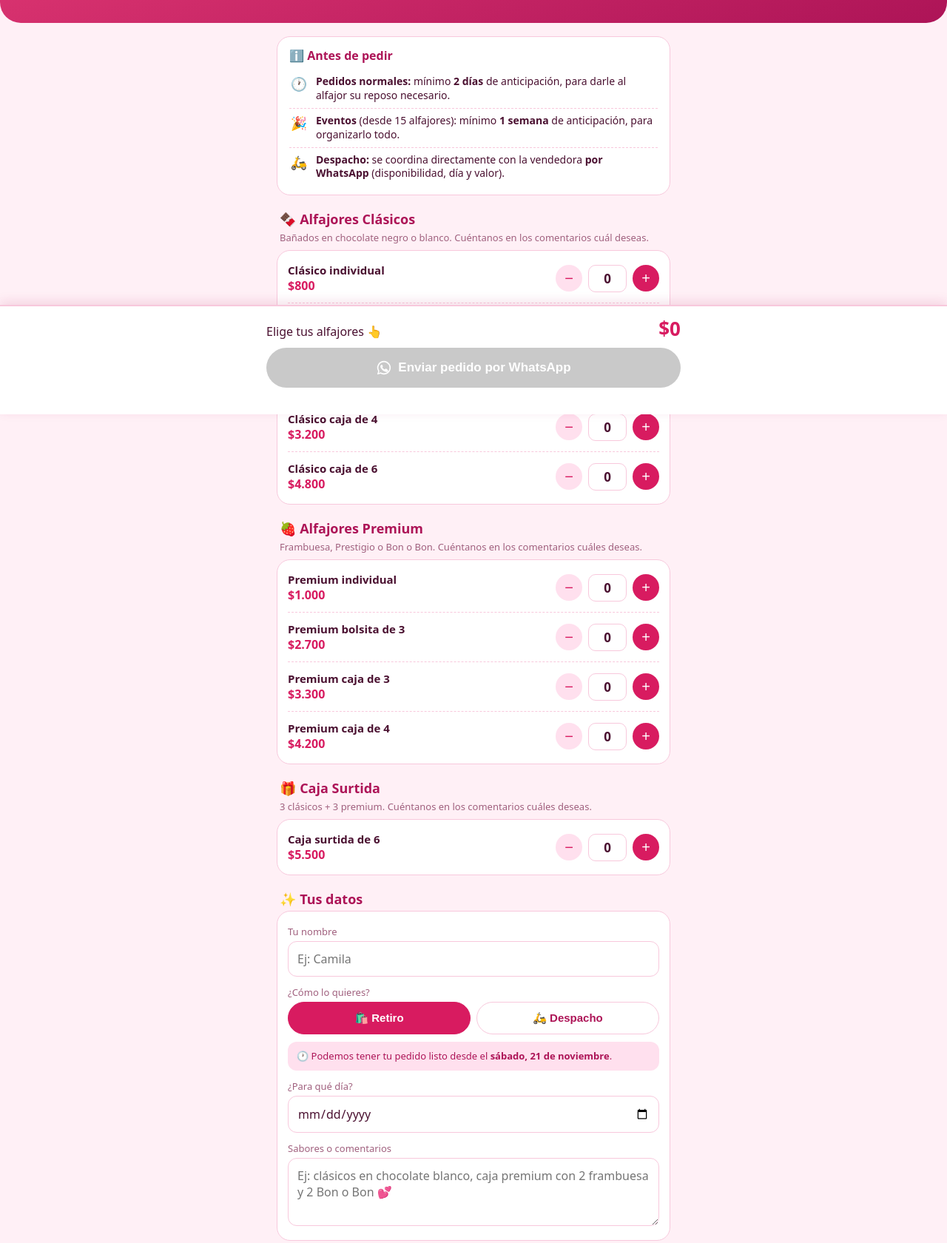
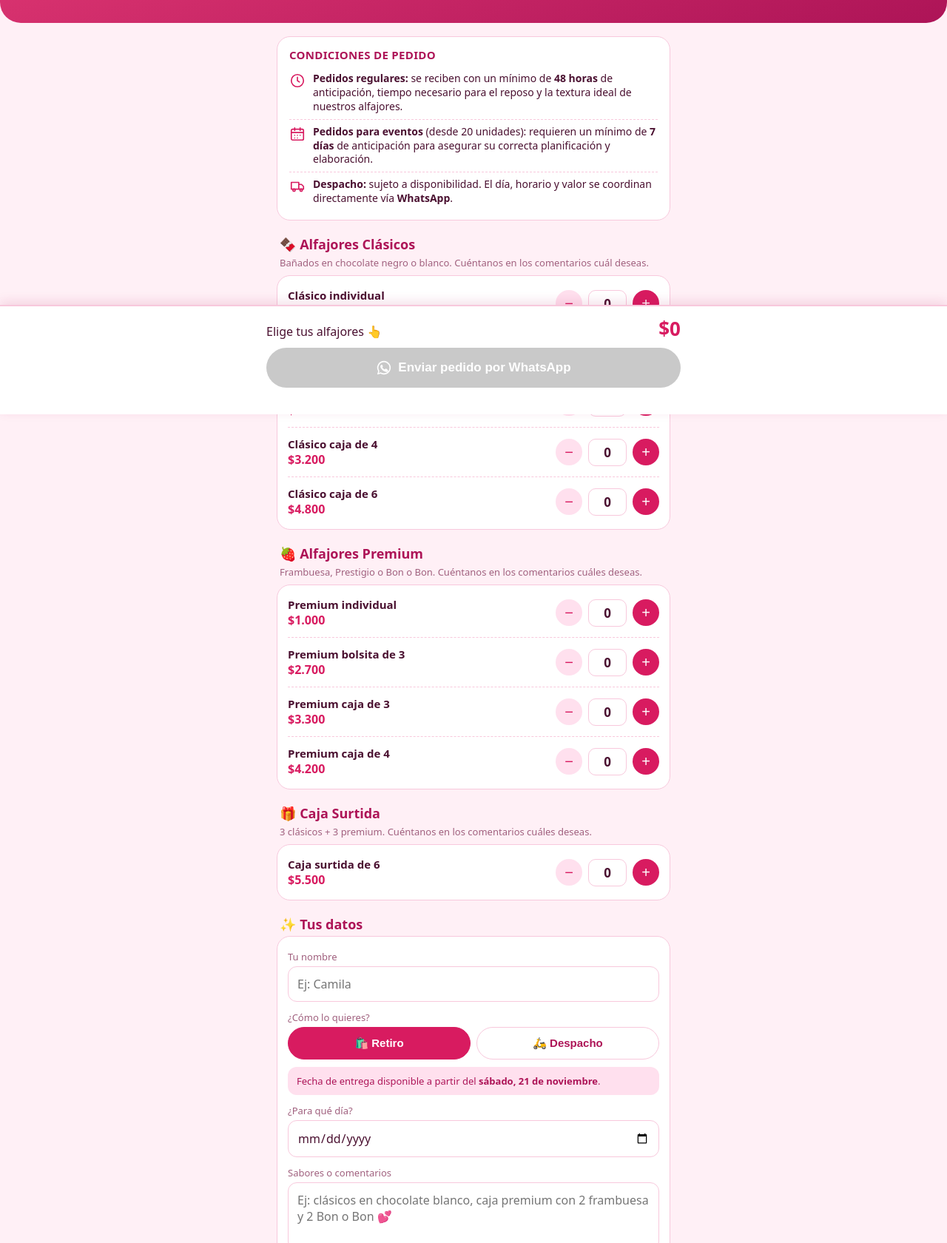
Before and after one commit to Jonhv19/FrancaAlfajoria, a plain HTML site: page index.html in a window 1280 px wide. Shown: the part 240-1920 px from the top of the page at 74% size. Drawn offline with Linux system fonts and the light colour scheme.

Commit message:
Add files via upload

```diff
--- a/index.html
+++ b/index.html
@@ -67,12 +67,12 @@ input,textarea{width:100%;padding:12px;border:1px solid var(--line);border-radiu
 .err{color:#b42318;font-size:13px;min-height:16px;text-align:center;margin-top:6px}
 .hidden{display:none}
 .cond{background:#fff;border:1px solid var(--line);border-radius:18px;padding:12px 16px;margin-top:4px}
-.cond h3{margin:2px 0 8px;font-size:16px;color:var(--rosa2)}
+.cond h3{margin:2px 0 6px;font-size:15px;color:var(--rosa2);letter-spacing:.3px;text-transform:uppercase}
 .cond ul{margin:0;padding:0;list-style:none}
 .cond li{display:flex;gap:10px;padding:7px 0;border-bottom:1px dashed var(--line);font-size:14px;line-height:1.35}
 .cond li:last-child{border-bottom:0}
 .cond li b{color:var(--txt)}
-.cond .ico{flex:none;width:26px;text-align:center;font-size:18px}
+.cond .ico{flex:none;color:var(--rosa);margin-top:1px}
 .aviso{background:var(--soft);color:var(--rosa2);border-radius:12px;padding:10px 12px;font-size:13px;margin-top:10px;line-height:1.4}
 footer{text-align:center;color:var(--sub);font-size:12px;margin-top:20px}
 </style>
@@ -86,11 +86,11 @@ footer{text-align:center;color:var(--sub);font-size:12px;margin-top:20px}
 
 <main>
   <section class="cond" aria-labelledby="condTit">
-    <h3 id="condTit">ℹ️ Antes de pedir</h3>
+    <h3 id="condTit">Condiciones de pedido</h3>
     <ul>
-      <li><span class="ico">🕐</span><span><b>Pedidos normales:</b> mínimo <b>2 días</b> de anticipación, para darle al alfajor su reposo necesario.</span></li>
-      <li><span class="ico">🎉</span><span><b>Eventos</b> (desde 15 alfajores): mínimo <b>1 semana</b> de anticipación, para organizarlo todo.</span></li>
-      <li><span class="ico">🛵</span><span><b>Despacho:</b> se coordina directamente con la vendedora <b>por WhatsApp</b> (disponibilidad, día y valor).</span></li>
+      <li><svg class="ico" width="22" height="22" viewBox="0 0 24 24" fill="none" stroke="currentColor" stroke-width="1.8" stroke-linecap="round" stroke-linejoin="round" aria-hidden="true"><circle cx="12" cy="12" r="9"/><path d="M12 7v5l3 2"/></svg><span><b>Pedidos regulares:</b> se reciben con un mínimo de <b>48 horas</b> de anticipación, tiempo necesario para el reposo y la textura ideal de nuestros alfajores.</span></li>
+      <li><svg class="ico" width="22" height="22" viewBox="0 0 24 24" fill="none" stroke="currentColor" stroke-width="1.8" stroke-linecap="round" stroke-linejoin="round" aria-hidden="true"><rect x="3" y="5" width="18" height="16" rx="2"/><path d="M16 3v4M8 3v4M3 10h18M8 14h.01M12 14h.01M16 14h.01M8 18h.01M12 18h.01"/></svg><span><b>Pedidos para eventos</b> (desde 20 unidades): requieren un mínimo de <b>7 días</b> de anticipación para asegurar su correcta planificación y elaboración.</span></li>
+      <li><svg class="ico" width="22" height="22" viewBox="0 0 24 24" fill="none" stroke="currentColor" stroke-width="1.8" stroke-linecap="round" stroke-linejoin="round" aria-hidden="true"><path d="M3 6h11v10H3zM14 9h4l3 3v4h-7"/><circle cx="7" cy="17.5" r="1.8"/><circle cx="17.5" cy="17.5" r="1.8"/></svg><span><b>Despacho:</b> sujeto a disponibilidad. El día, horario y valor se coordinan directamente vía <b>WhatsApp</b>.</span></li>
     </ul>
   </section>
   <div id="catalogo"></div>
@@ -103,7 +103,7 @@ footer{text-align:center;color:var(--sub);font-size:12px;margin-top:20px}
     <div id="dirBox" class="hidden">
       <label>Comuna</label><input id="comuna" autocomplete="address-level2" placeholder="Ej: Maipú">
       <label>Dirección</label><input id="dir" autocomplete="street-address" placeholder="Calle y número">
-      <div class="aviso" id="despAviso">🛵 El despacho se coordina directamente por WhatsApp: ahí acordamos disponibilidad, día y valor.</div>
+      <div class="aviso" id="despAviso">El despacho está sujeto a disponibilidad. Coordinaremos contigo el día, horario y valor vía WhatsApp.</div>
     </div>
     <div class="aviso" id="antAviso"></div>
     <div style="display:flex;gap:8px">
@@ -138,7 +138,7 @@ const fmt=n=>'$'+n.toLocaleString('es-CL');
 const P={}; CATALOGO.forEach(c=>c.items.forEach(([id,n,p,sub])=>P[id]={n,p,sub}));
 // alfajores que trae cada producto (para saber si es evento)
 const ALF={c1:1,c3b:3,c3c:3,c4:4,c6:6,p1:1,p3b:3,p3c:3,p4:4,s6:6};
-const MIN_EVENTO=15, DIAS_NORMAL=2, DIAS_EVENTO=7;
+const MIN_EVENTO=20, DIAS_NORMAL=2, DIAS_EVENTO=7;
 const isoLocal=d=>d.getFullYear()+'-'+String(d.getMonth()+1).padStart(2,'0')+'-'+String(d.getDate()).padStart(2,'0');
 const masDias=n=>{const d=new Date(); d.setHours(12,0,0,0); d.setDate(d.getDate()+n); return d;};
 const totalAlf=()=>Object.keys(cant).reduce((a,id)=>a+cant[id]*(ALF[id]||1),0);
@@ -178,15 +178,15 @@ function reglasFecha(){
   const dias=esEvento()?DIAS_EVENTO:DIAS_NORMAL, min=isoLocal(masDias(dias));
   $('#fecha').min=min;
   $('#antAviso').innerHTML=esEvento()
-    ?`🎉 Tu pedido es de <b>${totalAlf()} alfajores</b> (evento): lo podemos tener desde el <b>${largoF(masDias(dias))}</b>.`
-    :`🕐 Podemos tener tu pedido listo desde el <b>${largoF(masDias(dias))}</b>.`;
+    ?`Pedido para evento (<b>${totalAlf()} unidades</b>): fecha de entrega disponible a partir del <b>${largoF(masDias(dias))}</b>.`
+    :`Fecha de entrega disponible a partir del <b>${largoF(masDias(dias))}</b>.`;
 }
 
 $('#enviar').onclick=()=>{
   const nombre=$('#nombre').value.trim(), fecha=$('#fecha').value, dir=$('#dir').value.trim();
   if(!nombre) return err('Escribe tu nombre 💕','#nombre');
   if(!fecha) return err('Elige para qué día lo quieres','#fecha');
-  if(fecha<$('#fecha').min) return err(esEvento()?'Para eventos (15 alfajores o más) necesitamos al menos 1 semana de anticipación':'Necesitamos al menos 2 días de anticipación para el reposo del alfajor','#fecha');
+  if(fecha<$('#fecha').min) return err(esEvento()?'Los pedidos para eventos requieren al menos 7 días de anticipación':'Los pedidos requieren al menos 48 horas de anticipación','#fecha');
   const comuna=$('#comuna').value.trim();
   if(entrega==='Despacho'&&!comuna) return err('Escribe la comuna de despacho','#comuna');
   if(entrega==='Despacho'&&!dir) return err('Escribe la dirección de despacho','#dir');
@@ -196,7 +196,7 @@ $('#enviar').onclick=()=>{
     '🎀 *Nuevo pedido – Franca Alfajoría*','',
     `👤 *Nombre:* ${nombre}`,'',
     '🧁 *Pedido:*',...lineas,'',
-    `💰 *Total: ${fmt(tot)}*`+(entrega==='Despacho'?' (+ despacho, se coordina por WhatsApp)':''),
+    `💰 *Total: ${fmt(tot)}*`+(entrega==='Despacho'?' (+ despacho, por coordinar)':''),
     ...(esEvento()?[`🎉 *Evento:* ${totalAlf()} alfajores`]:[]),'',
     `🚚 *Entrega:* ${entrega}`+(entrega==='Despacho'?`\n📍 *Dirección:* ${dir}, ${comuna}`:''),
     `📅 *Para:* ${f} (${fecha.split('-').reverse().join('-')})`,
```
